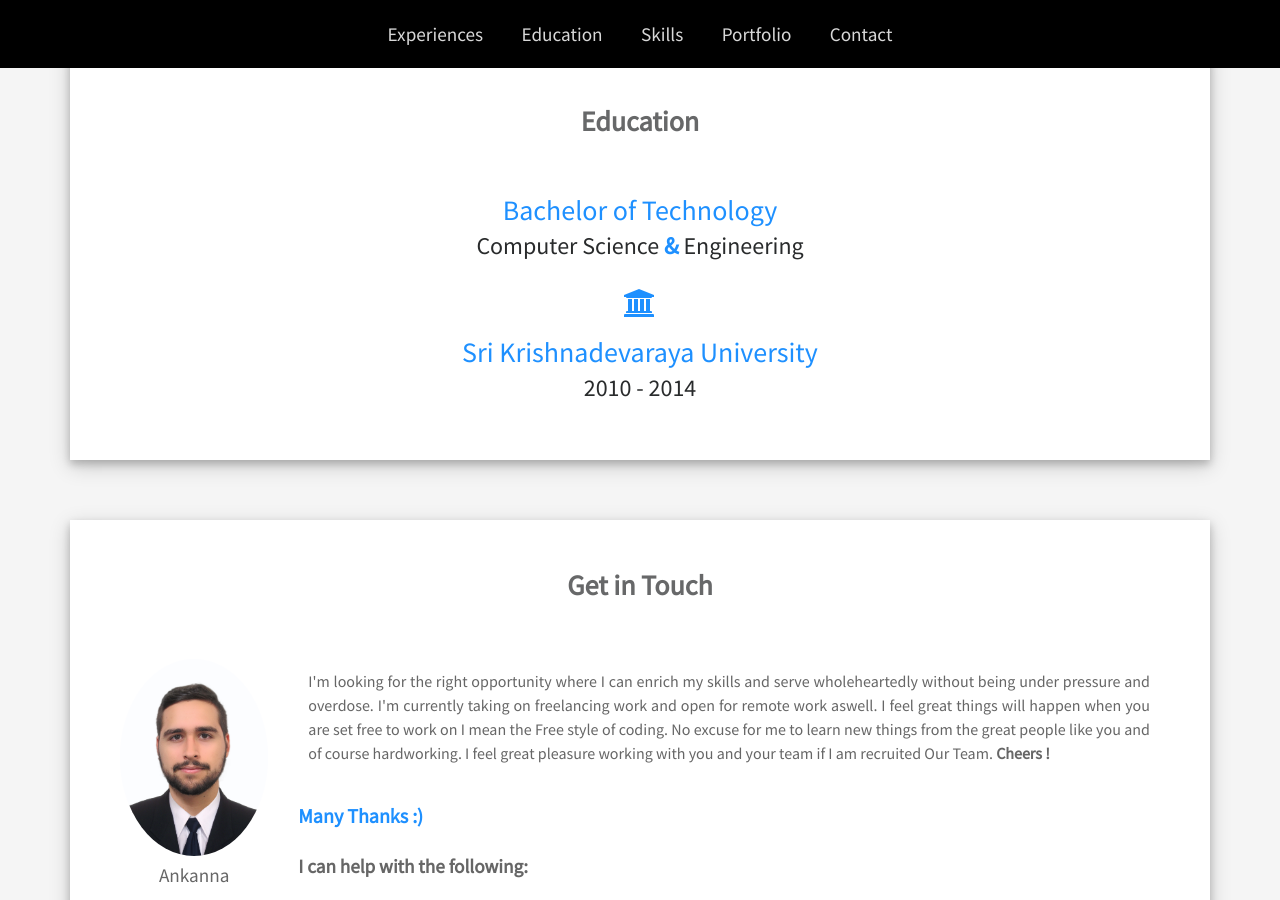
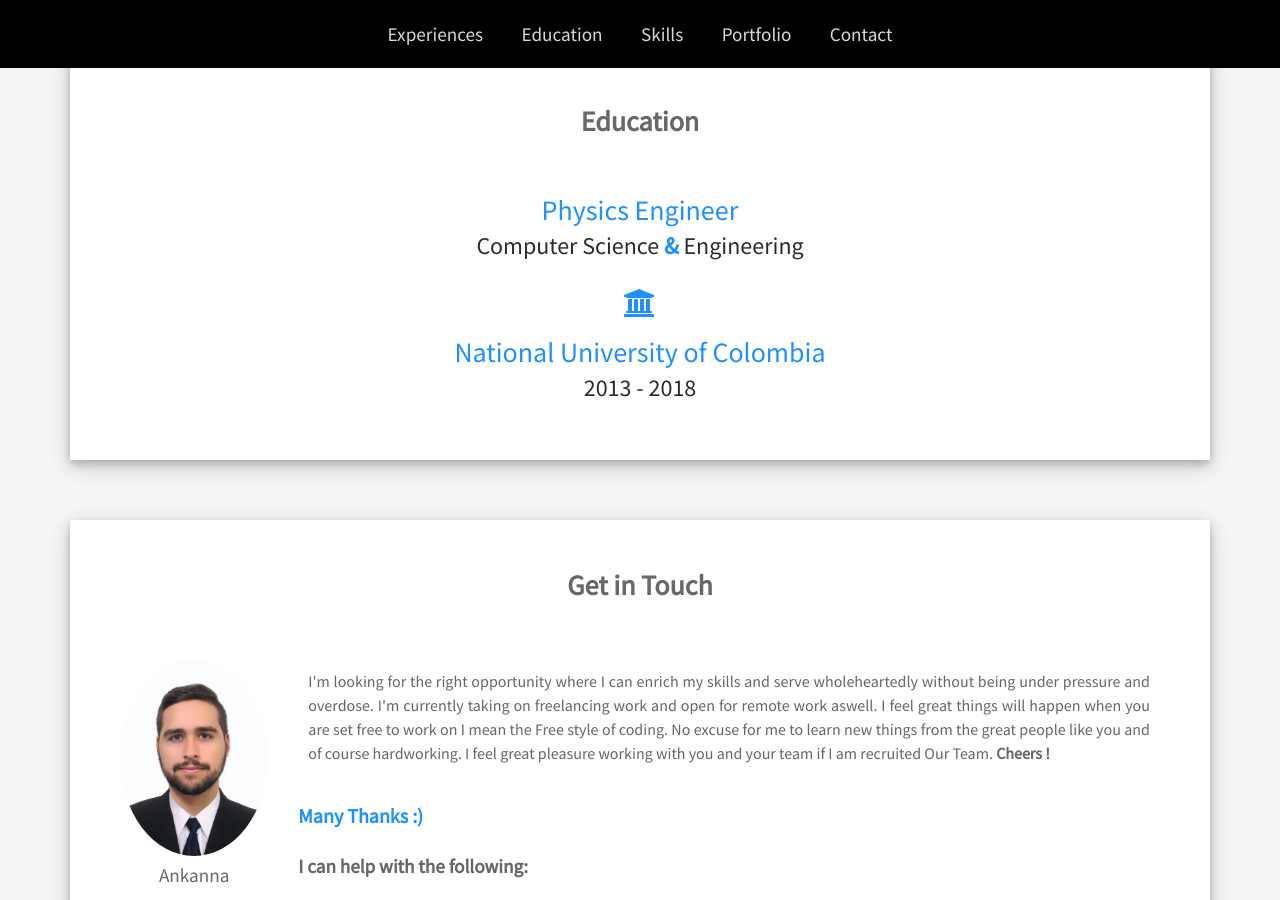
Before and after one commit to manjarga/manjarga.github.io, a Jekyll site: the page built from index.html, in a window 1280 px wide and 900 px high, scrolled down 2334 px. Built offline with Jekyll 4.4.1, drawn with Linux system fonts in a browser that asks for light colours; a style sheet for code colours, icons or effects is not loaded.

Commit message:
Update education.html

```diff
--- a/_includes/education.html
+++ b/_includes/education.html
@@ -1,14 +1,14 @@
 <div class="container text-sm-center">
     <div  class="course">
         <h3 class="text-sm-center section-heading"> Education </h3>
-        <h3 class="theme-color "> Bachelor of Technology</h3>
+        <h3 class="theme-color "> Physics Engineer</h3>
         <h4>Computer Science <strong class="theme-color"> & </strong> Engineering </h4>
     </div>
     <div class="university">
         <h3 class="university theme-color">
             <i class="fa fa-university"> </i>
         </h3>
-        <h3 class="university theme-color">Sri Krishnadevaraya University</h3>
-        <h4 class="year">2010 - 2014 </h4>
+        <h3 class="university theme-color">National University of Colombia</h3>
+        <h4 class="year">2013 - 2018 </h4>
     </div>
 </div>
```
